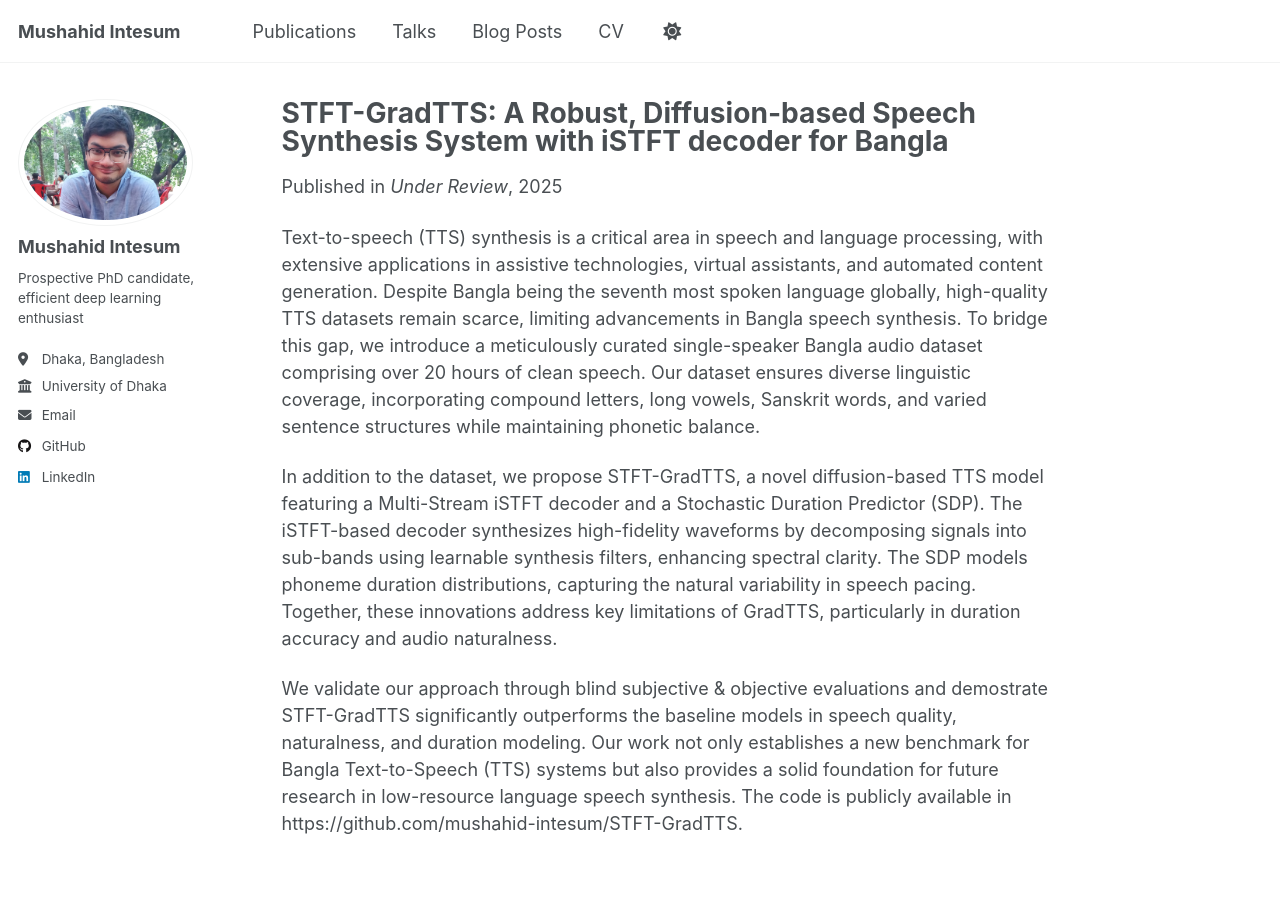
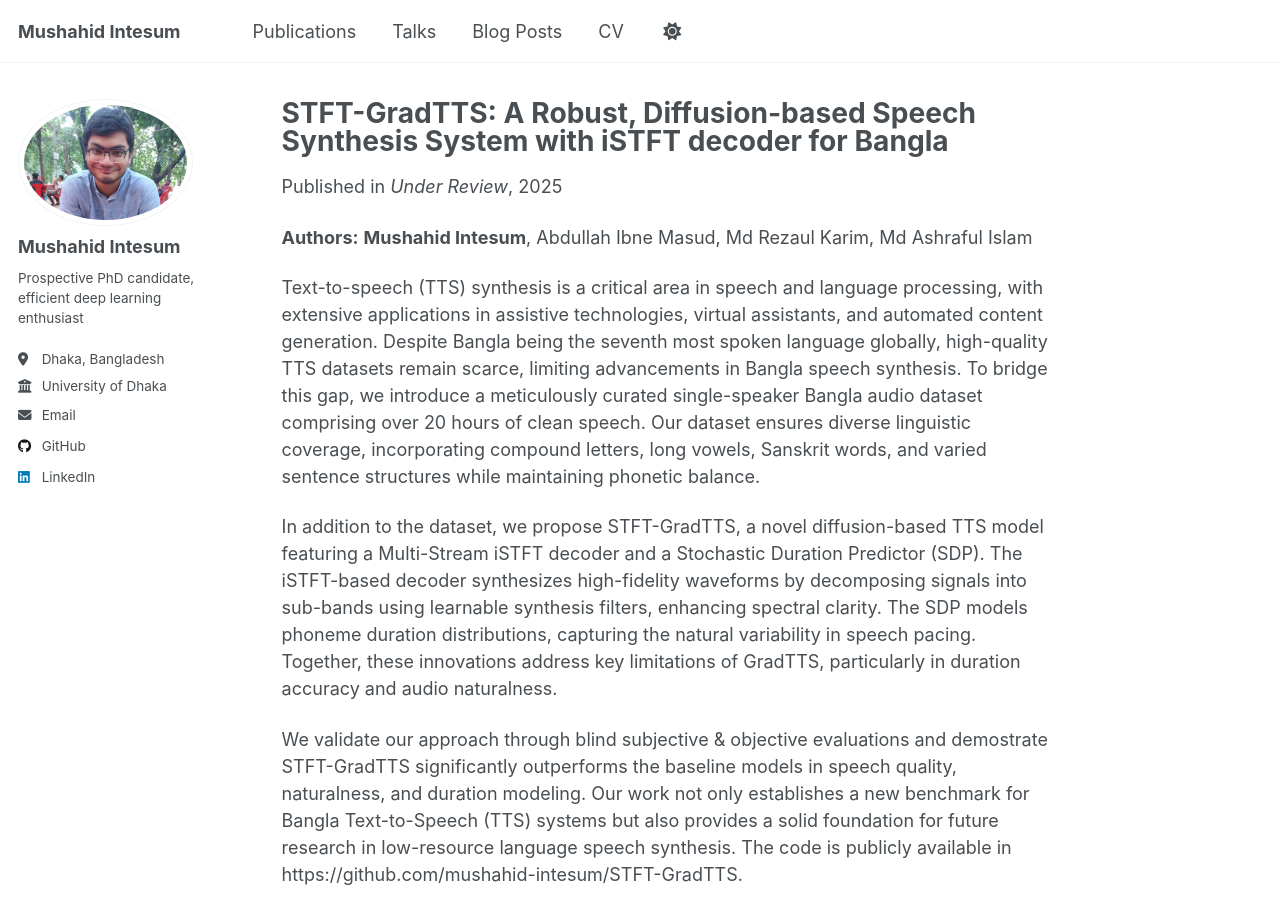
Before and after one commit to mushahid-intesum/mushahid-intesum.github.io, a Jekyll site: the page built from _publications/bntts.md, in a window 1280 px wide and 900 px high. Built offline with Jekyll 4.4.1, drawn with Linux system fonts in a browser that asks for light colours; a script that is not in the unit is left out.

```diff
--- a/_layouts/single.html
+++ b/_layouts/single.html
@@ -40,6 +40,14 @@ layout: default
           <p>Published in <i>{{ page.venue }}</i>, {{ page.date | default: "1900-01-01" | date: "%Y" }} </p>
         {% elsif page.date %}
           <p class="page__date"><strong><i class="fa fa-fw fa-calendar" aria-hidden="true"></i> {{ site.data.ui-text[site.locale].date_label | default: "Published:" }}</strong> <time datetime="{{ page.date | date_to_xmlschema }}">{{ page.date | default: "1900-01-01" | date: "%B %d, %Y" }}</time></p>
+        {% endif %}
+
+        {% if page.authors %}
+          <p><strong>Authors:</strong> {{ page.authors }}</p>
+        {% endif %}
+
+        {% if page.githuburl %}
+          <p><a href="{{ page.githuburl }}">GitHub Repository</a></p>
         {% endif %}
         </header>
       {% endunless %}
--- a/_publications/bntts.md
+++ b/_publications/bntts.md
@@ -2,6 +2,7 @@
 title: "STFT-GradTTS: A Robust, Diffusion-based Speech Synthesis System with iSTFT decoder for Bangla"
 collection: publications
 category: manuscripts
+authors: "<strong>Mushahid Intesum</strong>, Abdullah Ibne Masud, Md Rezaul Karim, Md Ashraful Islam"
 # permalink: /publication/bntts
 excerpt: 'This project involved building a large Text to Speech dataset and model for Bangla, which was funded by the University Grants Commission. The paper is current under review'
 # date: 2009-10-01
```
Also changed, not shown: _includes/archive-single.html (+8 -0 lines).
